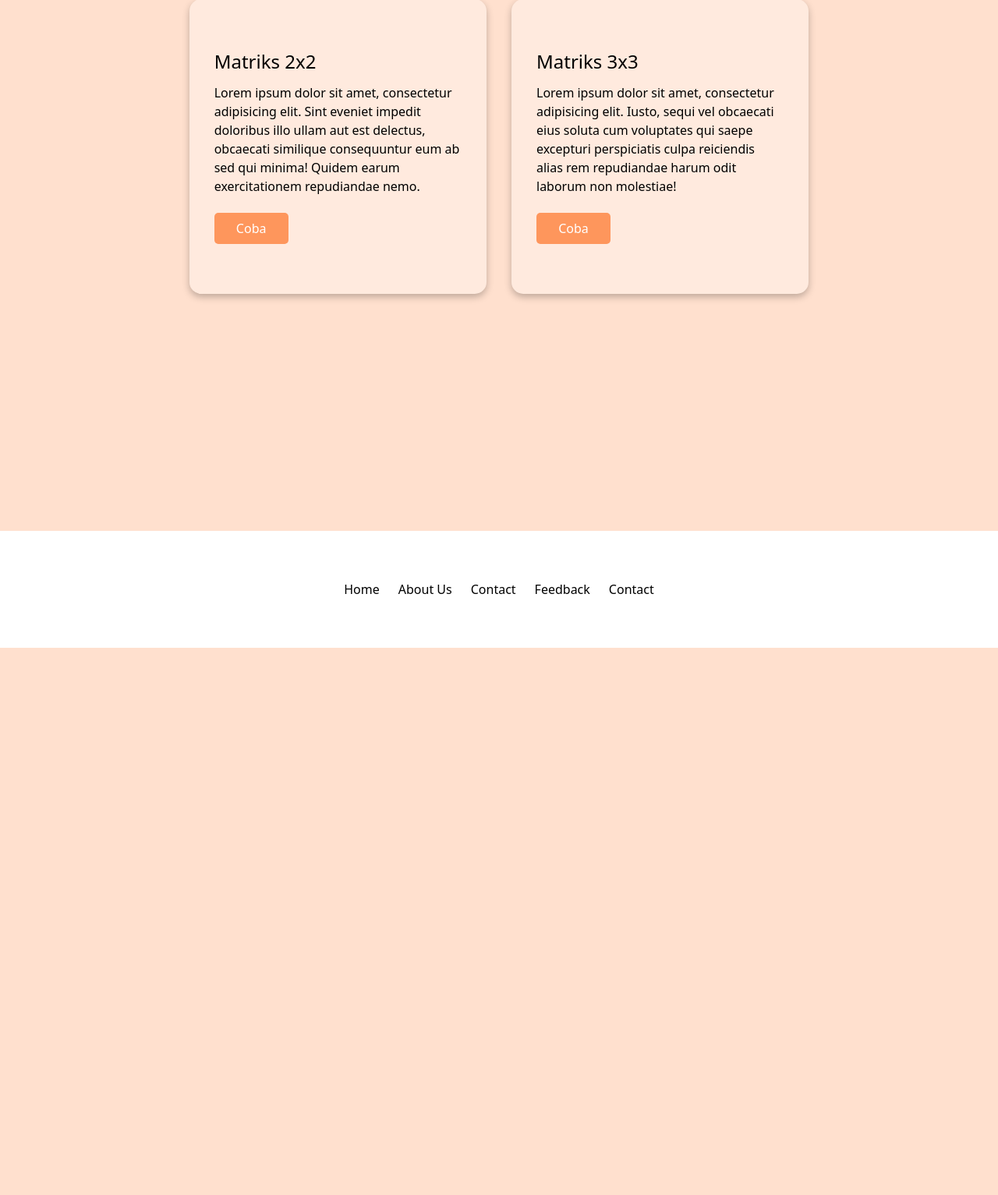
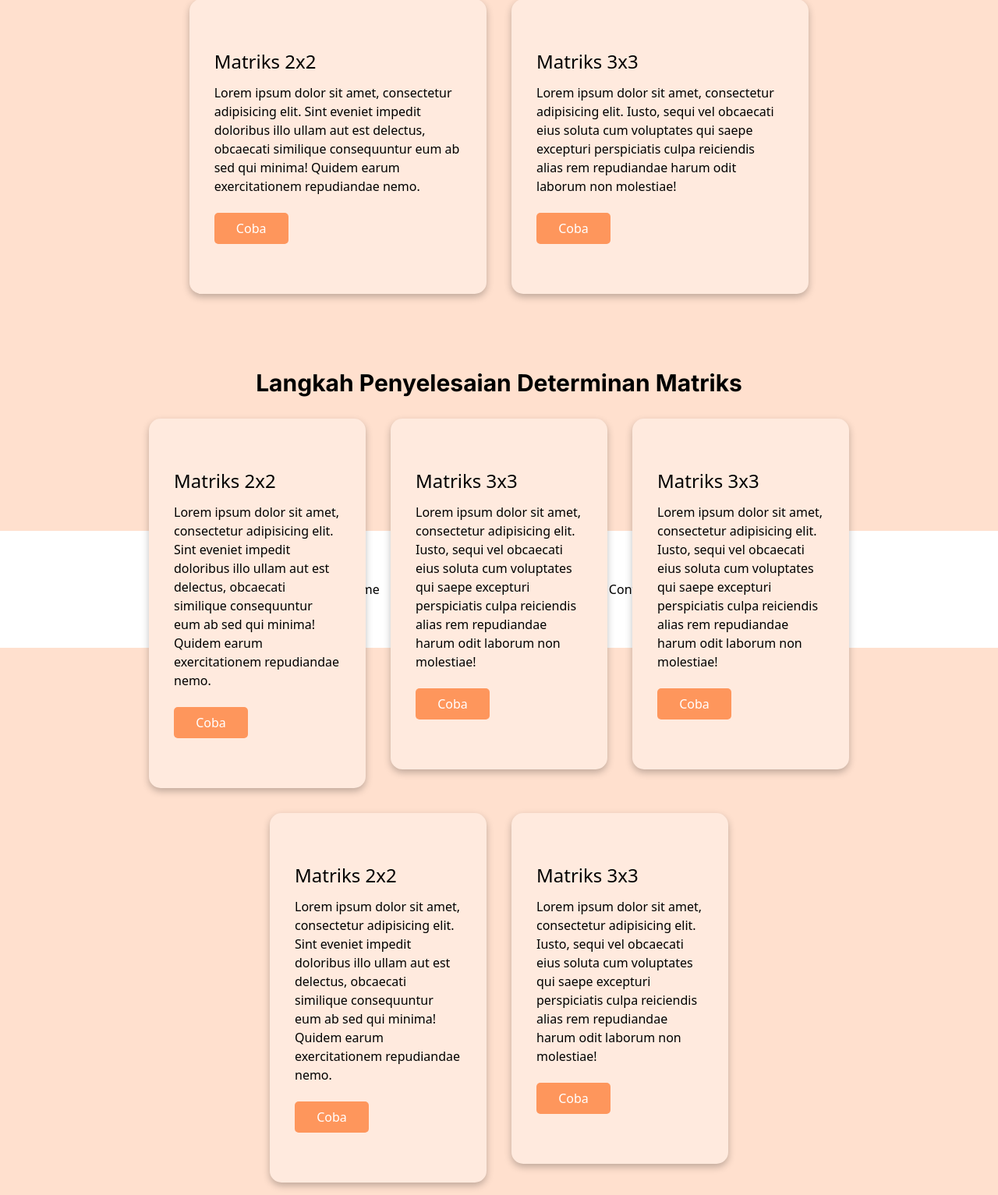
Before and after one commit to severusDude/kalkulator-determinan-matriks, a Django app: page / in a window 1280 px wide. Shown: the part 1091-2624 px from the top of the page at 78% size. Before the commit the page ends 1922 px from the top, so only its background shows below. Run offline with Django 5.2, Linux system fonts and the light colour scheme; some libraries are stand-ins or nearby versions.

Commit message:
menambahkan flex pada section about us

```diff
--- a/kaldetmat/core/templates/core/index.html
+++ b/kaldetmat/core/templates/core/index.html
@@ -193,6 +193,54 @@
     </div>
   </div>
 </section>
+<section class="mt-20">
+  <h3 class="m-3 text-3xl font-bold dark:text-white text-center" style="font-family: 'Inter'; color: #000000;">Langkah Penyelesaian Determinan Matriks</h3>
+  <div class="px-5 mx-auto flex flex-wrap justify-center">
+    <div class="h-full p-4 lg:w-1/4">
+      <div class="box px-8 pt-16 pb-16 relative">
+        <h1 class="title-font sm:text-2xl text-xl  mb-3">Matriks 2x2</h1>
+        <p class="mb-3">Lorem ipsum dolor sit amet, consectetur adipisicing elit. Sint eveniet impedit doloribus illo ullam aut est delectus, obcaecati similique consequuntur eum ab sed qui minima! Quidem earum exercitationem repudiandae nemo.</p>
+        <button class="btn">Coba</button>
+      </div>
+    </div>
+    <div class="h-full p-4 lg:w-1/4">
+      <div class="box px-8 pt-16 pb-16 relative">
+        <h1 class="title-font sm:text-2xl text-xl mb-3">Matriks 3x3</h1>
+        <p class="mb-3">Lorem ipsum dolor sit amet, consectetur adipisicing elit. Iusto, sequi vel obcaecati eius soluta cum voluptates qui saepe excepturi perspiciatis culpa reiciendis alias rem repudiandae harum odit laborum non molestiae!</p>
+        <button class="btn">Coba</button>
+      </div>
+    </div>
+    <div class="h-full p-4 lg:w-1/4">
+      <div class="box px-8 pt-16 pb-16 relative">
+        <h1 class="title-font sm:text-2xl text-xl mb-3">Matriks 3x3</h1>
+        <p class="mb-3">Lorem ipsum dolor sit amet, consectetur adipisicing elit. Iusto, sequi vel obcaecati eius soluta cum voluptates qui saepe excepturi perspiciatis culpa reiciendis alias rem repudiandae harum odit laborum non molestiae!</p>
+        <button class="btn">Coba</button>
+      </div>
+    </div>
+  </div>
+  <div class="px-5 mx-auto flex flex-wrap justify-center">
+    <div class="h-full p-4 lg:w-1/4">
+      <div class="box px-8 pt-16 pb-16 relative">
+        <h1 class="title-font sm:text-2xl text-xl  mb-3">Matriks 2x2</h1>
+        <p class="mb-3">Lorem ipsum dolor sit amet, consectetur adipisicing elit. Sint eveniet impedit doloribus illo ullam aut est delectus, obcaecati similique consequuntur eum ab sed qui minima! Quidem earum exercitationem repudiandae nemo.</p>
+        <button class="btn">Coba</button>
+      </div>
+    </div>
+    <div class="h-full p-4 lg:w-1/4">
+      <div class="box px-8 pt-16 pb-16 relative">
+        <h1 class="title-font sm:text-2xl text-xl mb-3">Matriks 3x3</h1>
+        <p class="mb-3">Lorem ipsum dolor sit amet, consectetur adipisicing elit. Iusto, sequi vel obcaecati eius soluta cum voluptates qui saepe excepturi perspiciatis culpa reiciendis alias rem repudiandae harum odit laborum non molestiae!</p>
+        <button class="btn">Coba</button>
+      </div>
+    </div>
+  </div>
+</section>
+
+
+
+
+
+
 
 
 </div>
```
